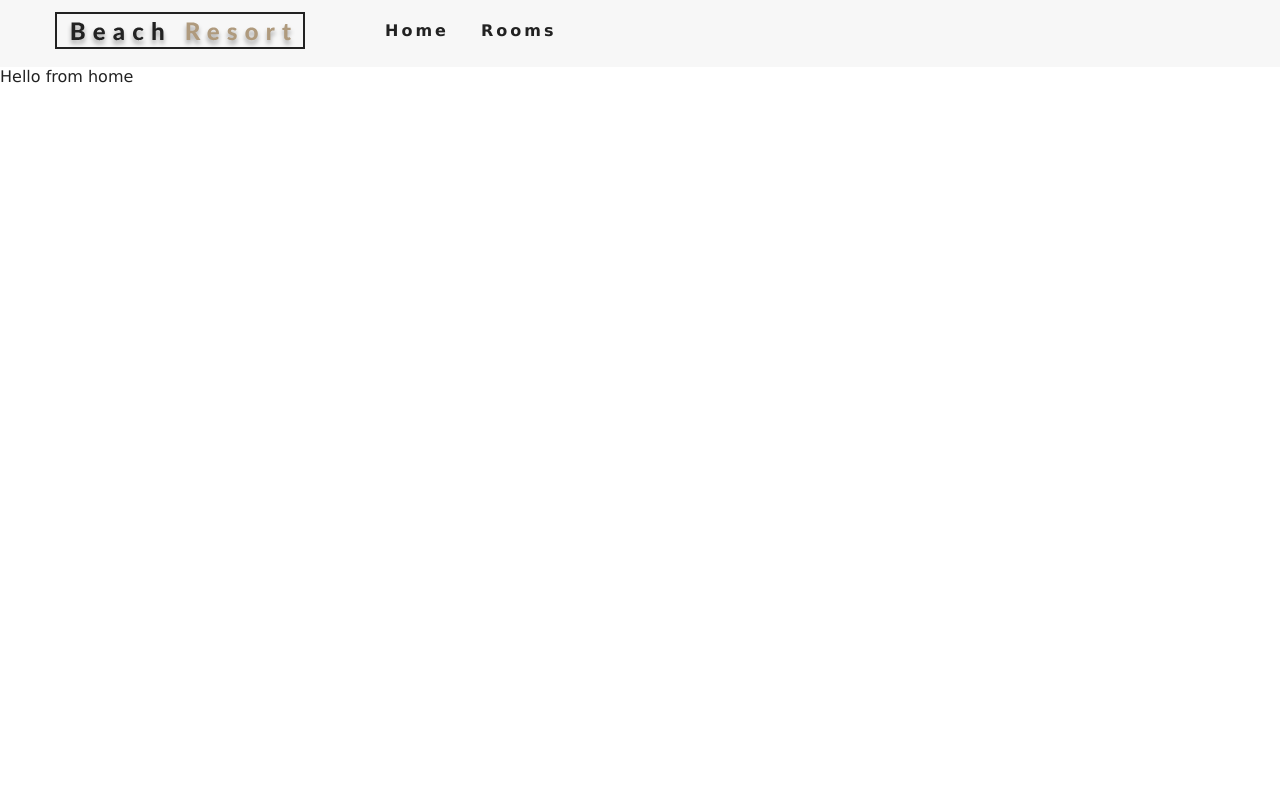
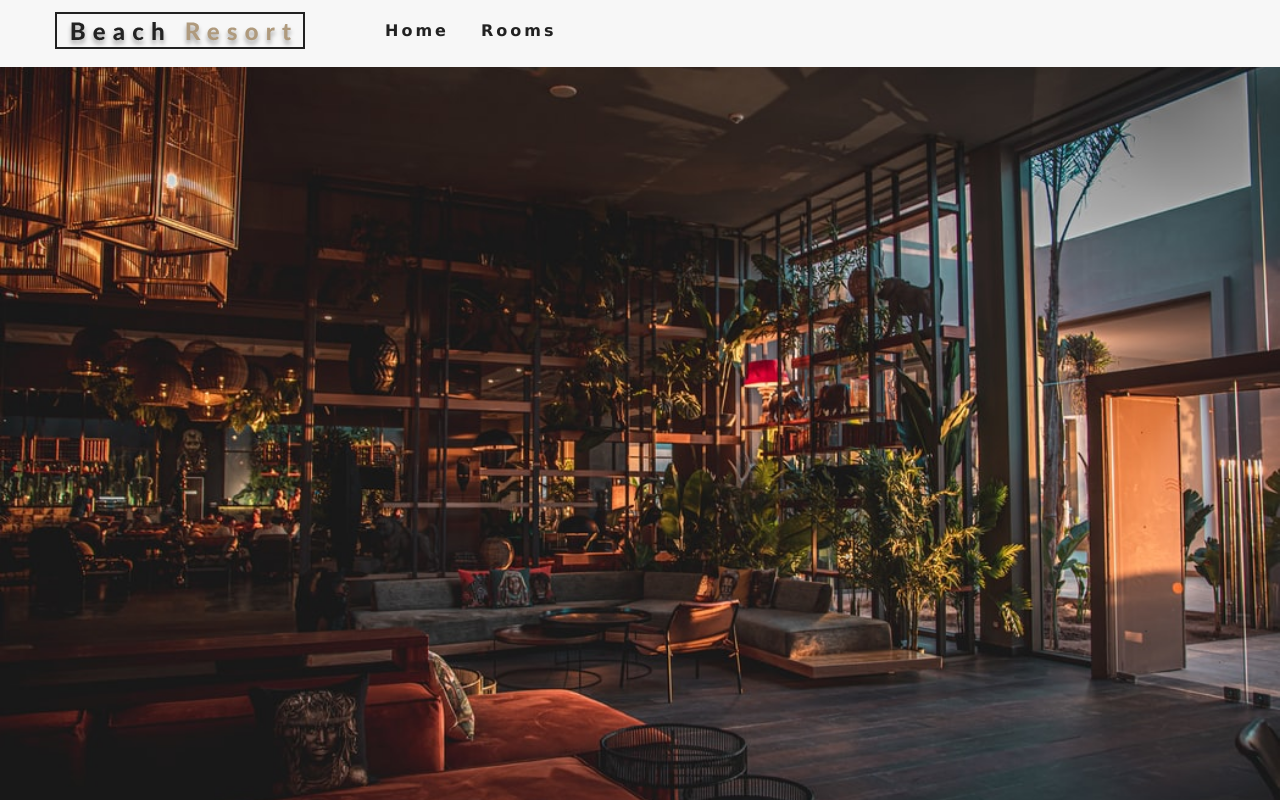
Before and after one commit to ibrahem50/Hotel-Reservation-info, a React (Create React App) app: page / in a window 1280 px wide. Built offline with nearby package versions, Linux system fonts and the light colour scheme.

Commit message:
added hero component

```diff
--- /dev/null
+++ b/src/components/Hero.js
@@ -0,0 +1,13 @@
+const Hero = ({children,hero}) => {
+    return (
+        <header className={hero}>
+            {children}
+        </header>
+    );
+}
+
+Hero.defaultProps ={
+    hero : 'defaultHero'
+}
+
+export default Hero;
--- a/src/pages/Home.js
+++ b/src/pages/Home.js
@@ -1,8 +1,8 @@
+import Hero from "../components/Hero";
+
 const Home = () => {
     return (
-        <div>
-            Hello from home
-        </div>
+        <Hero />
      );
 }
 
--- a/src/pages/Rooms.js
+++ b/src/pages/Rooms.js
@@ -1,8 +1,8 @@
+import Hero from "../components/Hero";
+
 const Rooms = () => {
     return (
-        <div>
-            hello from rooms
-        </div>
+        <Hero hero="roomsHero"/>
      );
 }
 
```
Also changed, not shown: 1 other file (tests, documents, lock files or other folders).
